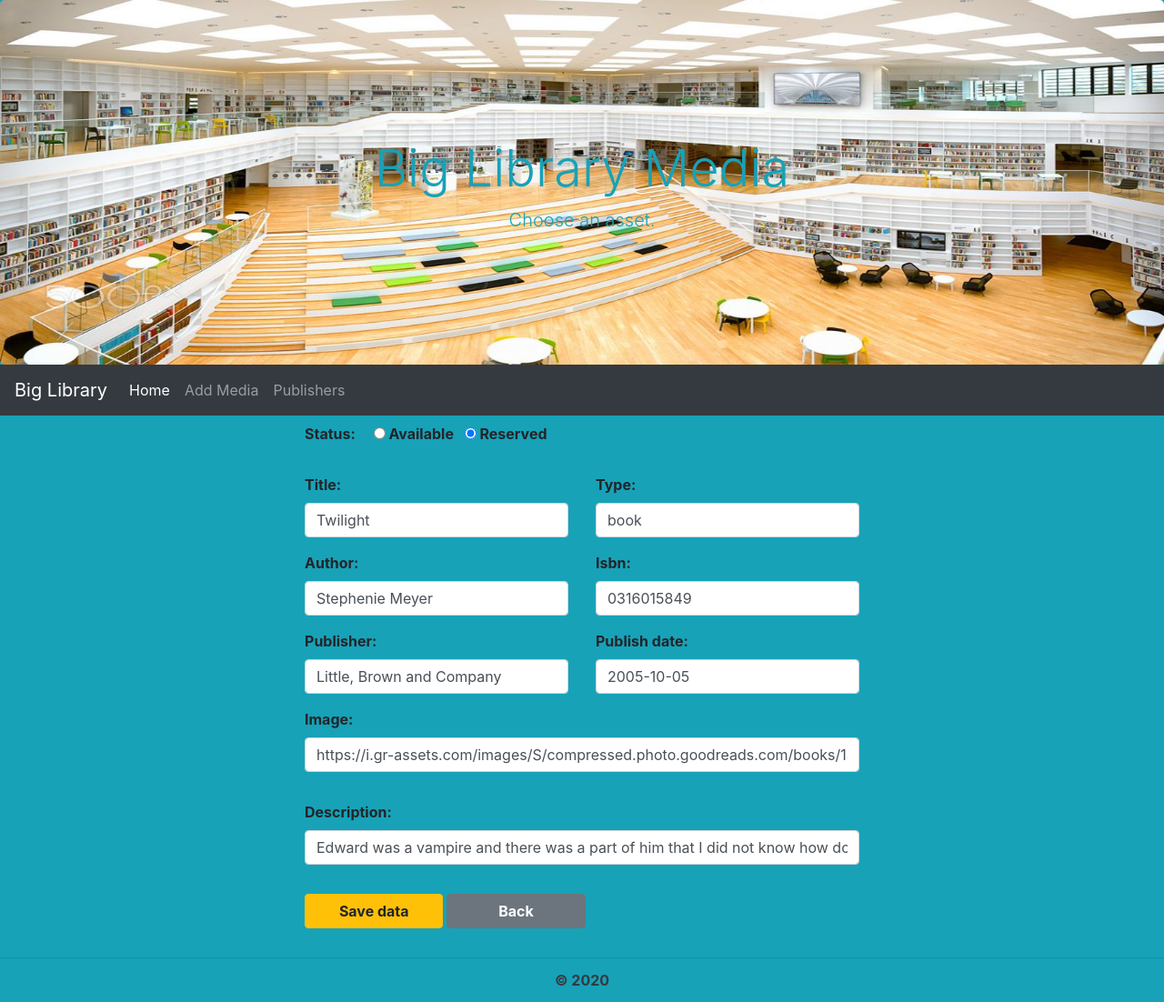
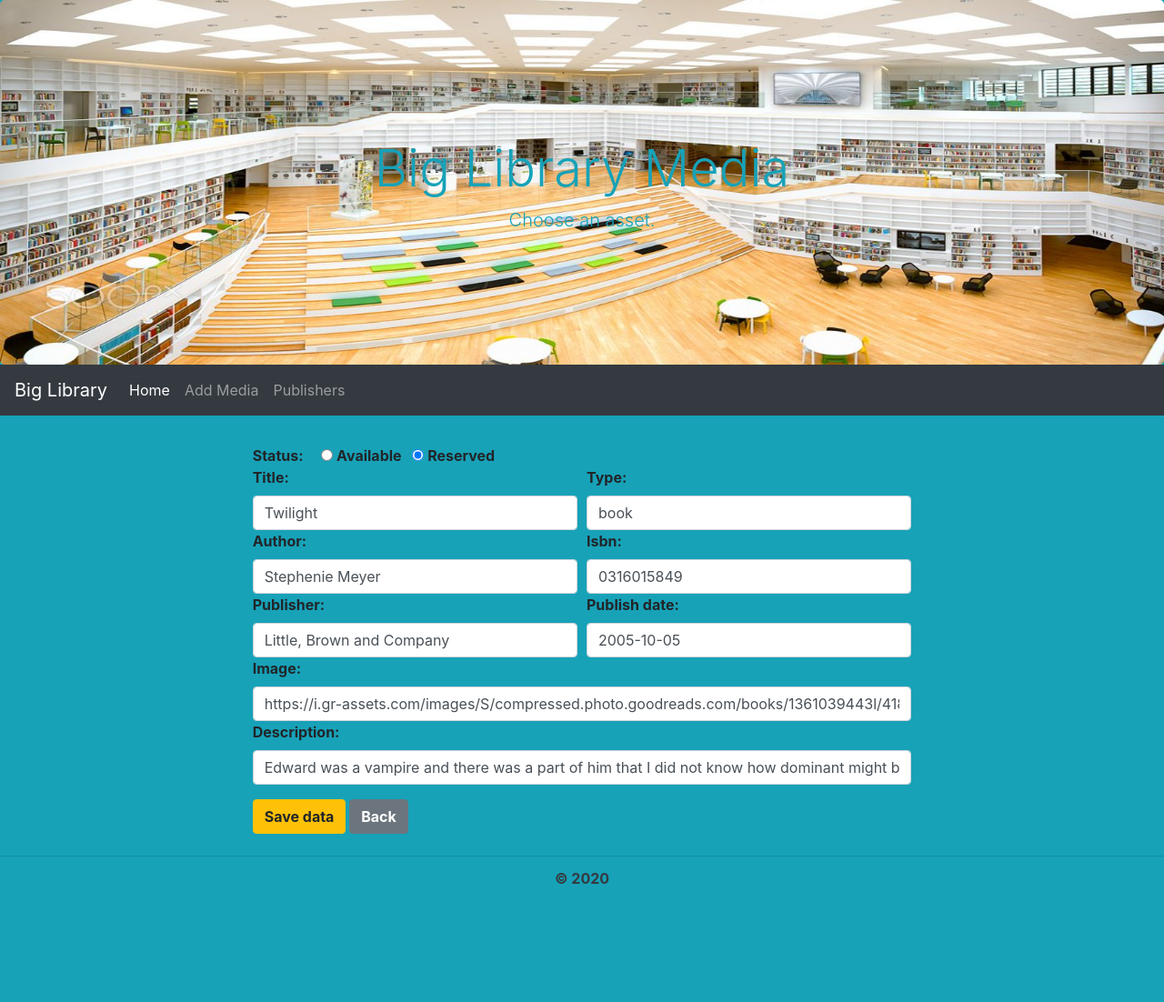
Before and after one commit to admirsaraseli/CFLMS-CodeReview10-AdmirSaraseli, a PHP site: page /update.php?id=9 in a window 1280 px wide. Shown: the whole page at 91% size. After the commit the page ends 972 px from the top, so only its background shows below. Run offline with PHP 8.4, Linux system fonts and the light colour scheme; data comes from the database, SQL or seed files in the repository; some libraries are stand-ins or nearby versions.

Commit message:
Code Review 10

```diff
--- a/actions/a_delete.php
+++ b/actions/a_delete.php
@@ -2,6 +2,7 @@
 <html>
 <head>
   <title>Big Library</title>
+  <meta name="viewport" content="width=device-width, initial-scale=1.0">
   <link rel="stylesheet" href="https://stackpath.bootstrapcdn.com/bootstrap/4.5.0/css/bootstrap.min.css" integrity="sha384-9aIt2nRpC12Uk9gS9baDl411NQApFmC26EwAOH8WgZl5MYYxFfc+NcPb1dKGj7Sk" crossorigin="anonymous">
   <link rel="stylesheet" type="text/css" href="style.css">
 </head>
--- a/actions/a_insert.php
+++ b/actions/a_insert.php
@@ -2,6 +2,7 @@
 <html>
 <head>
   <title>Big Library</title>
+  <meta name="viewport" content="width=device-width, initial-scale=1.0">
   <link rel="stylesheet" href="https://stackpath.bootstrapcdn.com/bootstrap/4.5.0/css/bootstrap.min.css" integrity="sha384-9aIt2nRpC12Uk9gS9baDl411NQApFmC26EwAOH8WgZl5MYYxFfc+NcPb1dKGj7Sk" crossorigin="anonymous">
   <link rel="stylesheet" type="text/css" href="style.css">
 </head>
--- a/actions/a_update.php
+++ b/actions/a_update.php
@@ -2,6 +2,7 @@
 <html>
 <head>
   <title>Big Library</title>
+  <meta name="viewport" content="width=device-width, initial-scale=1.0">
   <link rel="stylesheet" href="https://stackpath.bootstrapcdn.com/bootstrap/4.5.0/css/bootstrap.min.css" integrity="sha384-9aIt2nRpC12Uk9gS9baDl411NQApFmC26EwAOH8WgZl5MYYxFfc+NcPb1dKGj7Sk" crossorigin="anonymous">
   <link rel="stylesheet" type="text/css" href="style.css">
 </head>
--- a/actions/navbar.php
+++ b/actions/navbar.php
@@ -1,4 +1,4 @@
-<nav class="navbar navbar-expand-lg navbar-dark bg-dark">
+<nav class="navbar navbar-expand-sm navbar-dark bg-dark">
     <a class="navbar-brand" href="#">Big Library</a>
     <button class="navbar-toggler" type="button" data-toggle="collapse" data-target="#navbarNav" aria-controls="navbarNav" aria-expanded="false" aria-label="Toggle navigation">
     <span class="navbar-toggler-icon"></span>
--- a/navbar.php
+++ b/navbar.php
@@ -4,7 +4,7 @@
         <p class="lead">Choose an asset.</p>
     </div>
 </header>
-<nav class="navbar navbar-expand-lg navbar-dark bg-dark">
+<nav class="navbar navbar-expand-sm navbar-dark bg-dark">
     <a class="navbar-brand" href="#">Big Library</a>
     <button class="navbar-toggler" type="button" data-toggle="collapse" data-target="#navbarNav" aria-controls="navbarNav" aria-expanded="false" aria-label="Toggle navigation">
     <span class="navbar-toggler-icon"></span>
--- a/publishers.php
+++ b/publishers.php
@@ -3,11 +3,15 @@
 <head>
 	<title>Big Library</title>
 	<meta http-equiv="Content-Type" content="text/html; charset=utf-8">
-    <meta name="description" content="Travel Agency">
+    <meta name="description" content="Big Library">
 	<meta name="keywords" content="HTML, Bootstrap, MySQL, PHP">
 	<meta name="author" content="Admir Saraseli">
 	<meta name="viewport" content="width=device-width, initial-scale=1.0">
 	<link rel="stylesheet" href="https://stackpath.bootstrapcdn.com/bootstrap/4.5.0/css/bootstrap.min.css" integrity="sha384-9aIt2nRpC12Uk9gS9baDl411NQApFmC26EwAOH8WgZl5MYYxFfc+NcPb1dKGj7Sk" crossorigin="anonymous">
+	<script src="https://code.jquery.com/jquery-3.4.1.slim.min.js" integrity="sha384-J6qa4849blE2+poT4WnyKhv5vZF5SrPo0iEjwBvKU7imGFAV0wwj1yYfoRSJoZ+n" crossorigin="anonymous"></script>
+	<script src="https://cdnjs.cloudflare.com/ajax/libs/popper.js/1.14.7/umd/popper.min.js" integrity="sha384-UO2eT0CpHqdSJQ6hJty5KVphtPhzWj9WO1clHTMGa3JDZwrnQq4sF86dIHNDz0W1" crossorigin="anonymous"></script>
+	<script src="https://stackpath.bootstrapcdn.com/bootstrap/4.3.1/js/bootstrap.min.js" integrity="sha384-JjSmVgyd0p3pXB1rRibZUAYoIIy6OrQ6VrjIEaFf/nJGzIxFDsf4x0xIM+B07jRM" crossorigin="anonymous"></script>
+	<script src="https://ajax.googleapis.com/ajax/libs/jquery/3.2.1/jquery.min.js"></script>
 	<link rel="stylesheet" type="text/css" href="style.css">
 </head>
 <body class="bg-info">
--- a/update.php
+++ b/update.php
@@ -20,16 +20,25 @@
 <html>
 <head>
     <title>Big Library</title>
+    <meta http-equiv="Content-Type" content="text/html; charset=utf-8">
+    <meta name="description" content="Big Library">
+    <meta name="keywords" content="HTML, Bootstrap, MySQL, PHP">
+    <meta name="author" content="Admir Saraseli">
+    <meta name="viewport" content="width=device-width, initial-scale=1.0">
     <link rel="stylesheet" href="https://stackpath.bootstrapcdn.com/bootstrap/4.5.0/css/bootstrap.min.css" integrity="sha384-9aIt2nRpC12Uk9gS9baDl411NQApFmC26EwAOH8WgZl5MYYxFfc+NcPb1dKGj7Sk" crossorigin="anonymous">
+    <script src="https://code.jquery.com/jquery-3.4.1.slim.min.js" integrity="sha384-J6qa4849blE2+poT4WnyKhv5vZF5SrPo0iEjwBvKU7imGFAV0wwj1yYfoRSJoZ+n" crossorigin="anonymous"></script>
+    <script src="https://cdnjs.cloudflare.com/ajax/libs/popper.js/1.14.7/umd/popper.min.js" integrity="sha384-UO2eT0CpHqdSJQ6hJty5KVphtPhzWj9WO1clHTMGa3JDZwrnQq4sF86dIHNDz0W1" crossorigin="anonymous"></script>
+    <script src="https://stackpath.bootstrapcdn.com/bootstrap/4.3.1/js/bootstrap.min.js" integrity="sha384-JjSmVgyd0p3pXB1rRibZUAYoIIy6OrQ6VrjIEaFf/nJGzIxFDsf4x0xIM+B07jRM" crossorigin="anonymous"></script>
+    <script src="https://ajax.googleapis.com/ajax/libs/jquery/3.2.1/jquery.min.js"></script>
     <link rel="stylesheet" type="text/css" href="style.css">
 </head>
 <body class="bg-info">
     <?php include 'navbar.php';?>
 
-     <div class="container mx-auto font-weight-bold mt-2 w-75">
-        <form action="actions/a_update.php" method ="post" class="mx-auto">
-            <div class="form-group row justify-content-center">
-                <div class="form-group col-sm-8">
+     <div class="container mx-auto font-weight-bold mt-2 px-4 py-4">
+        <form action="actions/a_update.php" method ="post" [formGroup]="checkoutForm">
+            <div class="form-row justify-content-center">
+                <div class="col-sm-8">
                     <label for="status" class="mr-3 my-auto">Status:</label>
                      <?php if ($data['status'] == 1) {
                         echo '
@@ -42,7 +51,7 @@
                     }  ?>
                 </div>
             </div>
-            <div class="form-group row justify-content-center">
+            <div class="form-row justify-content-center">
                 <div class="col-sm-4">
                     <label for="title">Title: </label>
                     <input type="text" class="form-control" name="title" placeholder="Media title"
@@ -53,7 +62,7 @@
                     <input type="text" class="form-control" name="type" placeholder="Media type (book, video, ect)" value="<?php echo $data['type'] ?>">
                 </div>
             </div>
-             <div class="form-group row justify-content-center">
+             <div class="form-row justify-content-center">
                 <div class="col-sm-4">
                     <label for="name_author">Author: </label>
                     <input type="text" class="form-control" name="name_author"
@@ -65,7 +74,7 @@
                     value="<?php echo $data['isbn'] ?>">
                 </div>
             </div>
-            <div class="form-group row justify-content-center">
+            <div class="form-row justify-content-center">
                 <div class="col-sm-4">
                     <label for="name_publisher">Publisher: </label>
                     <input type="text" class="form-control" name="name_publisher"
@@ -77,27 +86,27 @@
                     placeholder="Publish date" value="<?php echo $data['publish_date'] ?>">
                 </div>
             </div>
-            <div class="form-group row justify-content-center">
-                <div class="form-group col-sm-8">
+            <div class="form-row justify-content-center">
+                <div class="col-sm-8">
                     <label for="image">Image: </label>
                     <input type="text" class="form-control" name="image" placeholder="Media image path" value="<?php echo $data['image'] ?>">
                 </div>
             </div>
-            <div class="form-group row justify-content-center">
-                <div class="form-group col-sm-8">
+            <div class="form-row justify-content-center">
+                <div class="col-sm-8">
                     <label for="description">Description: </label>
                     <input type="text" class="form-control" name="description" placeholder="Media short description" value="<?php echo $data['description'] ?>">
                 </div>
             </div>
-            <div class="form-group row justify-content-center">
-                <div class="form-group col-sm-8 mx-auto">
+            <div class="form-row justify-content-center">
+                <div class="col-sm-8 mx-auto mt-3">
                     <input type= "hidden" name= "media_id" value="<?php echo $data['media_id'] ?>" />
                     <input type= "hidden" name= "author_id" value="<?php echo $data['author_id'] ?>" />
                     <input type= "hidden" name= "publisher_id" value="<?php echo $data['publisher_id'] ?>" />
-                    <input type="submit" class="btn btn-warning mx-auto w-25 font-weight-bold"
+                    <input type="submit" class="btn btn-warning mx-auto font-weight-bold"
                     value="Save data">
                     <a href= "index.php">
-                        <input type="button" class="btn btn-secondary mx-auto w-25 font-weight-bold"
+                        <input type="button" class="btn btn-secondary mx-auto font-weight-bold"
                         value="Back">
                     </a>
                 </div>
```
Also changed, not shown: delete.php (+9 -0 lines), details.php (+17 -6 lines), index.php (+6 -2 lines), insert.php (+23 -13 lines), media.php (+9 -0 lines).
